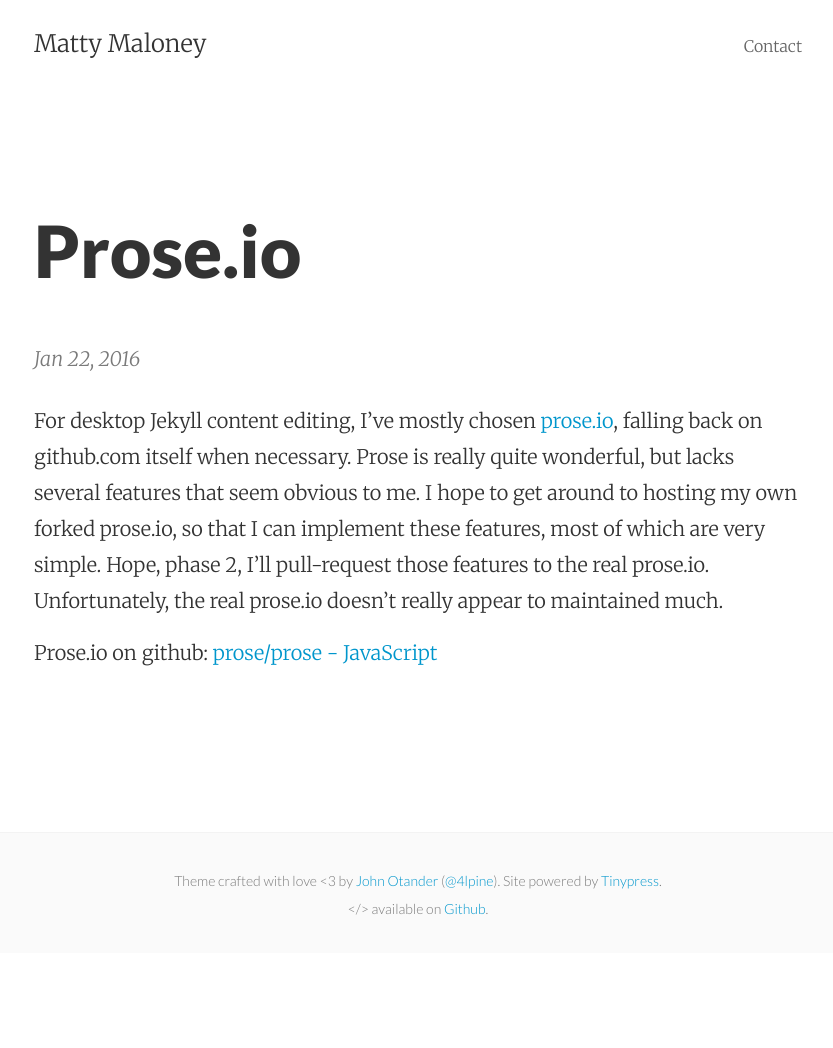
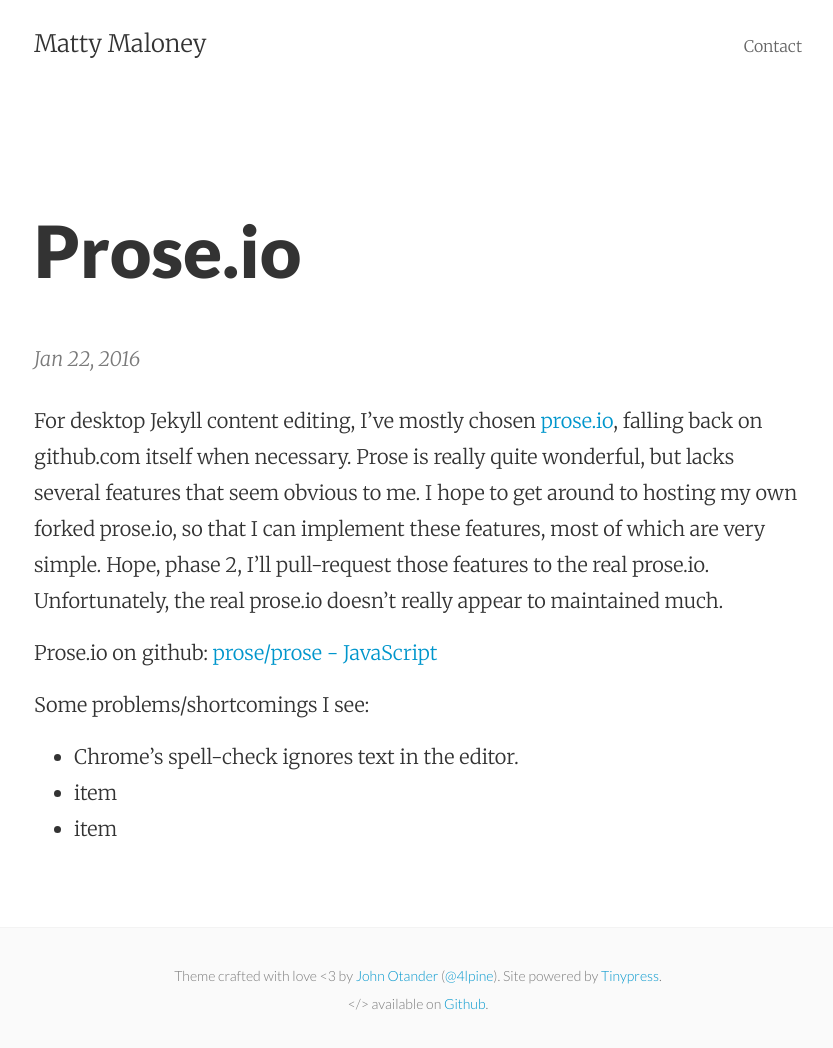
Before and after one commit to mattymaloney/mattymaloney.github.io, a Jekyll site: the page built from _posts/2016-01-22-prose-io.md, in a window 1280 px wide. Shown: the whole page, without its empty margins (222-1055 px from the left). Built offline with Jekyll 4.4.1, drawn with Linux system fonts in a browser that asks for light colours; before the commit the page ends 953 px from its top, so only the background shows below that.

Commit message:
Updated 2016-01-22-prose-io.md

```diff
--- a/_posts/2016-01-22-prose-io.md
+++ b/_posts/2016-01-22-prose-io.md
@@ -5,7 +5,12 @@
 ---
 
 
-
 For desktop Jekyll content editing, I've mostly chosen [prose.io](http://prose.io/), falling back on github.com itself when necessary. Prose is really quite wonderful, but lacks several features that seem obvious to me. I hope to get around to hosting my own forked prose.io, so that I can implement these features, most of which are very simple. Hope, phase 2, I'll pull-request those features to the real prose.io. Unfortunately, the real prose.io doesn't really appear to maintained much.
 
 Prose.io on github: [prose/prose - JavaScript](https://github.com/prose/prose)
+
+Some problems/shortcomings I see:
+
+- Chrome's spell-check ignores text in the editor.
+- item
+- item
```
